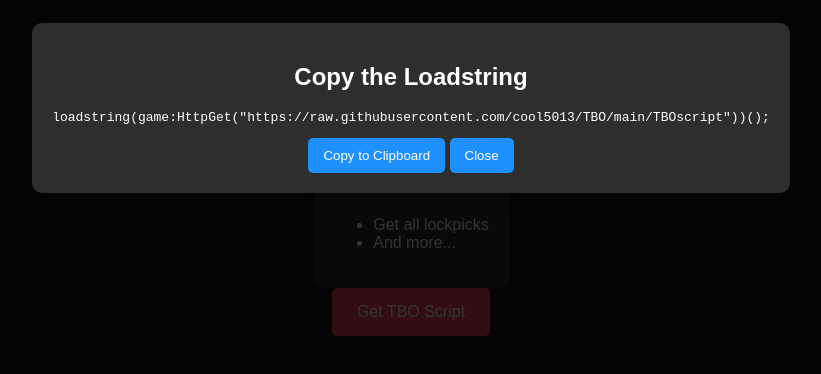
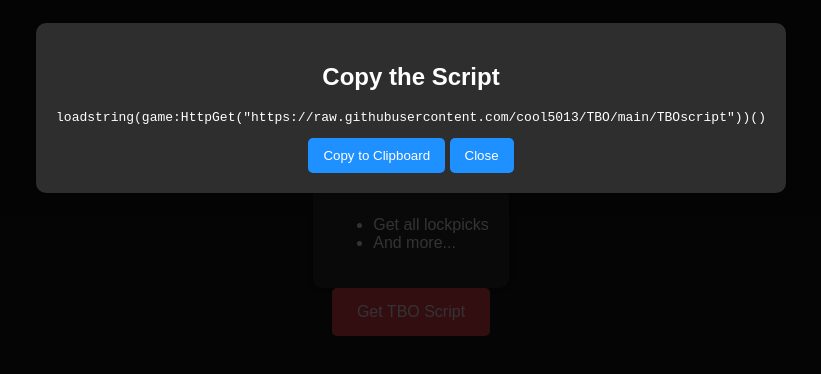
Before and after one commit to oprty131/Website, a plain HTML site: page index.html in a window 1280 px wide. Both pictures are taken after a click on the button "Get TBO Script". Shown: the part 292-666 px from the top of the page, without its empty margins (229-1050 px from the left). Drawn offline with Linux system fonts and the light colour scheme.

Commit message:
Update index.html

```diff
--- a/index.html
+++ b/index.html
@@ -103,8 +103,8 @@
     <!-- Overlay -->
     <div class="overlay" id="scriptOverlay">
         <div class="overlay-content">
-            <h2>Copy the Loadstring</h2>
-            <pre id="scriptText" style="white-space: pre-wrap; word-wrap: break-word;">loadstring(game:HttpGet("https://raw.githubusercontent.com/cool5013/TBO/main/TBOscript"))();</pre>
+            <h2>Copy the Script</h2>
+            <pre id="scriptText" style="white-space: pre-wrap; word-wrap: break-word;">loadstring(game:HttpGet("https://raw.githubusercontent.com/cool5013/TBO/main/TBOscript"))()</pre>
             <button class="copy-button" onclick="copyToClipboard()">Copy to Clipboard</button>
             <button class="copy-button" onclick="closeOverlay()">Close</button>
         </div>
```
